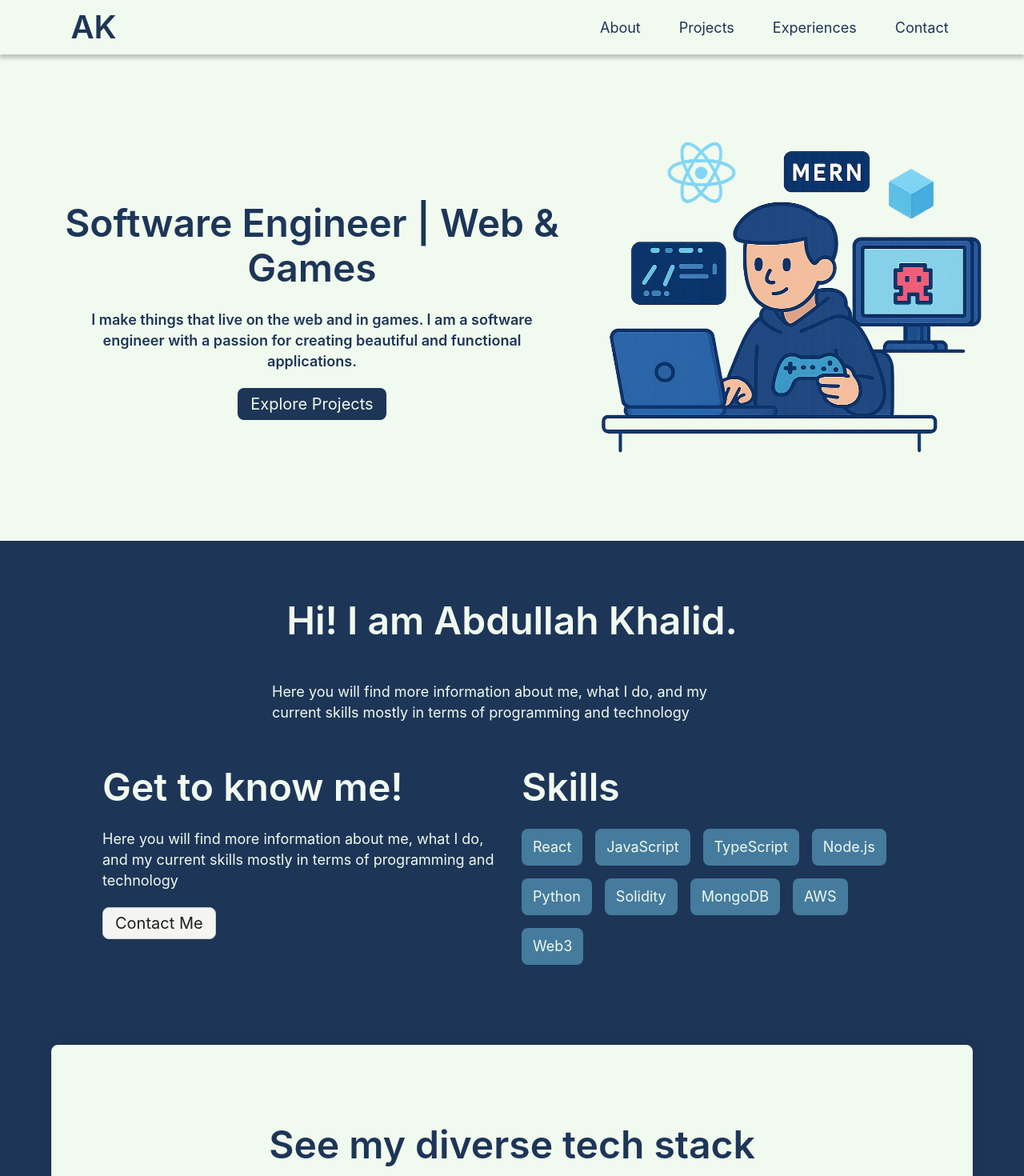
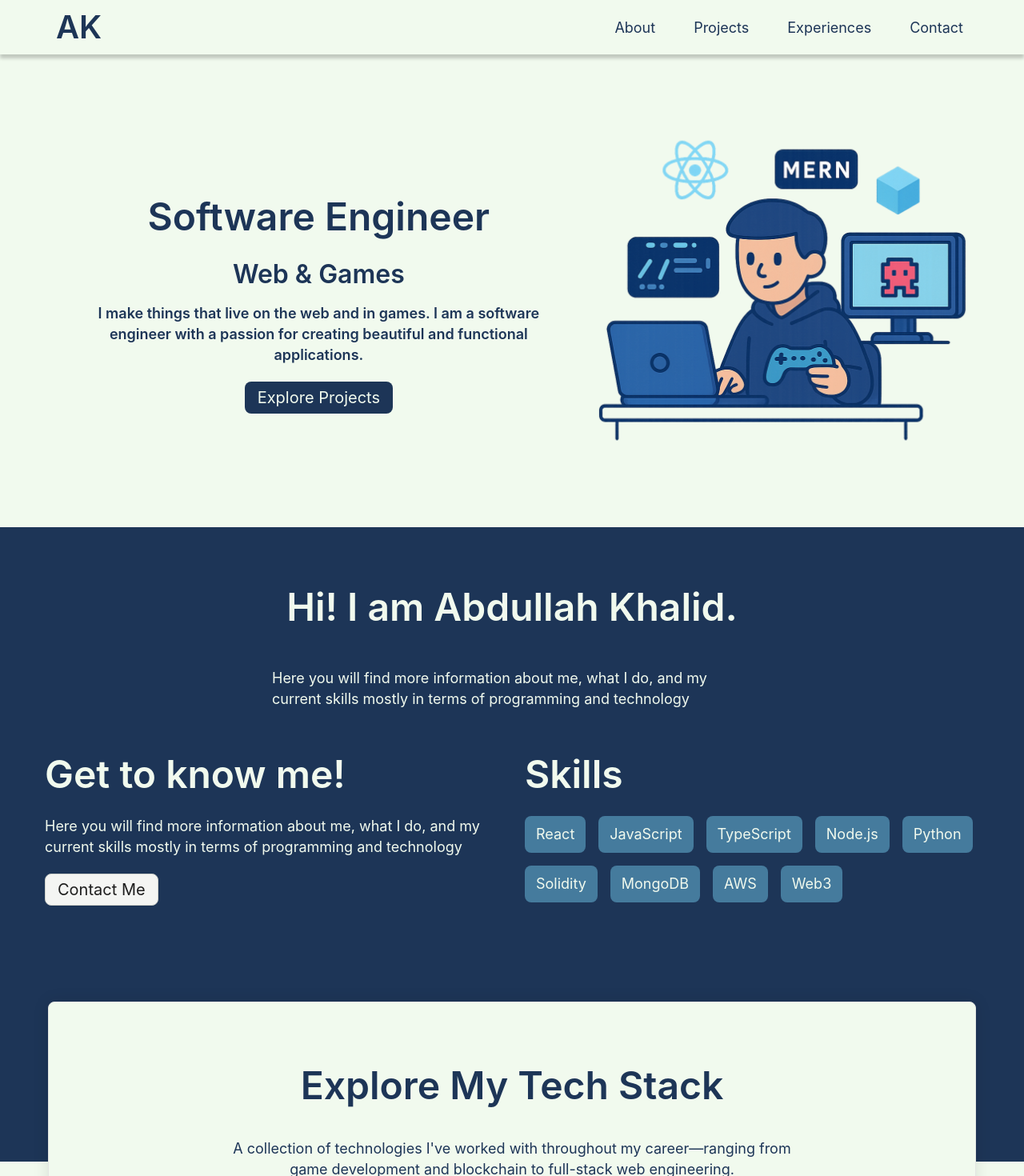
Before and after one commit to sagittariusHere/portfolio, a React (Vite) app in the folder frontend/: page / in a window 1280 px wide. Shown: the top 1470 px of the page at 80% size. Built offline with nearby package versions, Linux system fonts and the light colour scheme.

Commit message:
App level width added

```diff
--- a/frontend/src/components/About/About.tsx
+++ b/frontend/src/components/About/About.tsx
@@ -1,4 +1,4 @@
-import { Button, Flex, theme, Typography } from "antd";
+import { Button, Col, Flex, Row, theme, Typography } from "antd";
 import Tile from "../Shared/Tile";
 import TechStack from "./TechStack";
 import { scrollToSection } from "../../utils/helper";
@@ -22,15 +22,22 @@ export default function About() {
   const { token } = theme.useToken();
 
   return (
-    <Flex id={SECTIONS.ABOUT} vertical>
+    <>
+      <Flex
+        id={SECTIONS.ABOUT}
+        vertical
+        style={{
+          backgroundColor: token.colorBgSolid,
+          paddingBottom: "300px",
+        }}
+      >
         <Flex
           justify="center"
           align="center"
           vertical
+          className="container"
           style={{
-          padding: "20px",
-          backgroundColor: token.colorBgSolid,
-          paddingBottom: "300px",
+            padding: "20px 0",
           }}
         >
           <Flex
@@ -44,40 +51,45 @@ export default function About() {
               Hi! I am Abdullah Khalid.
             </Title>
             <Text style={{ color: token.colorTextSecondary, maxWidth: "600px" }}>
-            Here you will find more information about me, what I do, and my
-            current skills mostly in terms of programming and technology
+              Here you will find more information about me, what I do, and my current
+              skills mostly in terms of programming and technology
             </Text>
           </Flex>
-        <Flex gap="large" justify="space-evenly" wrap>
-          <Flex vertical align="start">
-            <Title style={{ color: token.colorTextSecondary }}>
-              Get to know me!
-            </Title>
-            <Text
-              style={{ color: token.colorTextSecondary, maxWidth: "500px" }}
+          <Row justify="space-between" align="top" style={{ width: "100%" }} gutter={32}>
+            <Col
+              xs={24}
+              md={12}
+              style={{
+                display: "flex",
+                flexDirection: "column",
+                justifyContent: "center",
+              }}
             >
-              Here you will find more information about me, what I do, and my
-              current skills mostly in terms of programming and technology
+              <Title style={{ color: token.colorTextSecondary }}>Get to know me!</Title>
+              <Text style={{ color: token.colorTextSecondary, maxWidth: "600px" }}>
+                Here you will find more information about me, what I do, and my current
+                skills mostly in terms of programming and technology
               </Text>
               <Button
                 size="large"
-              style={{ marginTop: "20px", width: "auto" }}
+                style={{ marginTop: "20px", alignSelf: "flex-start" }}
                 onClick={() => scrollToSection(SECTIONS.CONTACT)}
               >
                 Contact Me
               </Button>
-          </Flex>
-          <Flex vertical>
+            </Col>
+            <Col xs={24} md={12}>
               <Title style={{ color: token.colorTextSecondary }}>Skills</Title>
-            <Flex wrap gap="middle" style={{ maxWidth: "500px" }}>
+              <Flex wrap gap="middle">
                 {skills.map((skill, index) => (
                   <Tile key={index} text={skill} />
                 ))}
               </Flex>
-          </Flex>
+            </Col>
+          </Row>
         </Flex>
       </Flex>
       <TechStack style={{ marginTop: "-200px" }} />
-    </Flex>
+    </>
   );
 }
--- a/frontend/src/components/About/TechStack.tsx
+++ b/frontend/src/components/About/TechStack.tsx
@@ -9,9 +9,11 @@ type TechStackProps = {
 
 export default function TechStack({ style }: TechStackProps) {
   return (
+    <div className="container">
       <CardContainer
-      title="See my diverse tech stack"
-      subtitle="These are the techonologies that I have worked on over the span of my career."
+        title="Explore My Tech Stack"
+        subtitle="A collection of technologies I've worked with throughout my
+      career—ranging from game development and blockchain to full-stack web engineering."
         style={style}
       >
         <Row gutter={[24, 24]} justify="center" style={{ marginTop: "20px" }}>
@@ -31,5 +33,6 @@ export default function TechStack({ style }: TechStackProps) {
           ))}
         </Row>
       </CardContainer>
+    </div>
   );
 }
--- a/frontend/src/components/Experiences/Experiences.tsx
+++ b/frontend/src/components/Experiences/Experiences.tsx
@@ -3,10 +3,12 @@ import SectionTitle from "../Shared/SectionTitle";
 
 export default function Experience() {
   return (
-    <SectionTitle
-      id={SECTIONS.EXPERIENCES}
-      title="Experiences"
-      subtitle="Here are some of my experiences. Here are some of my experiences. Here are some of my experiences. Here are some of my experiences"
-    />
+    <div className="container">
+      <SectionTitle
+        id={SECTIONS.EXPERIENCES}
+        title="Experiences"
+        subtitle="Here are some of my experiences. Here are some of my experiences. Here are some of my experiences. Here are some of my experiences"
+      />
+    </div>
   );
 }
--- a/frontend/src/components/Hero/Hero.tsx
+++ b/frontend/src/components/Hero/Hero.tsx
@@ -7,23 +7,23 @@ const { Title, Text } = Typography;
 
 export default function Hero() {
   return (
+    <div className="container">
       <Row
         justify="center"
         align="middle"
         style={{
-        margin: "3em 40px",
+          margin: "3em 0",
           textAlign: "center",
         }}
       >
         <Col xs={24} md={14} style={{ padding: "20px" }}>
-        <Title>Software Engineer | Web & Games</Title>
-        <Text
-          strong
-          style={{ display: "block", maxWidth: "600px", margin: "0 auto" }}
-        >
-          I make things that live on the web and in games. I am a software
-          engineer with a passion for creating beautiful and functional
-          applications.
+          <Title>Software Engineer</Title>
+          <Title level={3} style={{ margin: "16px 0" }}>
+            Web & Games
+          </Title>
+          <Text strong style={{ display: "block", maxWidth: "600px", margin: "0 auto" }}>
+            I make things that live on the web and in games. I am a software engineer with
+            a passion for creating beautiful and functional applications.
           </Text>
           <Button
             type="primary"
@@ -46,5 +46,6 @@ export default function Hero() {
           />
         </Col>
       </Row>
+    </div>
   );
 }
--- a/frontend/src/components/Navbar/Navbar.tsx
+++ b/frontend/src/components/Navbar/Navbar.tsx
@@ -26,7 +26,6 @@ function Navbar() {
       style={{
         backgroundColor: token.colorBgBase,
         boxShadow: "0 5px 4px rgba(0, 0, 0, 0.2)",
-        paddingInline: 16,
         position: "sticky",
         top: 0,
         zIndex: 1000,
@@ -36,9 +35,8 @@ function Navbar() {
       <Flex
         justify="space-between"
         align="center"
+        className="container"
         style={{
-          maxWidth: "90%",
-          margin: "0 auto",
           width: "100%",
         }}
       >
--- a/frontend/src/components/Projects/ProjectItem.tsx
+++ b/frontend/src/components/Projects/ProjectItem.tsx
@@ -27,9 +27,11 @@ export default function ProjectItem({
         background: token.colorBgContainer,
         height: "100%",
         display: "flex",
+        justifyContent: "center",
+        margin: "auto",
       }}
     >
-      <Flex vertical align="center" justify="space-between" style={{ height: "100%" }}>
+      <Flex vertical align="center" style={{ height: "100%" }}>
         <Flex
           justify="center"
           align="center"
@@ -68,7 +70,7 @@ export default function ProjectItem({
             >
               {techStackList.map((tech, index) => (
                 <Tooltip title={tech.alt} key={index}>
-                  <Image height={50} preview={false} src={tech.src} alt={tech.alt} />
+                  <Image height={40} preview={false} src={tech.src} alt={tech.alt} />
                 </Tooltip>
               ))}
             </Flex>
--- a/frontend/src/components/Projects/Projects.tsx
+++ b/frontend/src/components/Projects/Projects.tsx
@@ -90,7 +90,7 @@ const projects = [
 
 export default function Projects() {
   return (
-    <div style={{ margin: "0 5% 5% 5%" }}>
+    <div className="container">
       <SectionTitle
         id={SECTIONS.PROJECTS}
         title="Projects"
@@ -98,7 +98,7 @@ export default function Projects() {
          — explore a diverse collection of my work across full-stack development,
           smart contracts, and game design."
       />
-      <Row justify="center" gutter={[24, 24]}>
+      <Row justify="center" gutter={[34, 34]}>
         {projects.map((project, index) => (
           <Col key={index} sm={24} md={12} lg={12} xl={8}>
             <ProjectItem
--- a/frontend/src/components/Shared/CardContainer.tsx
+++ b/frontend/src/components/Shared/CardContainer.tsx
@@ -19,7 +19,6 @@ export default function CardContainer({
   return (
     <Card
       style={{
-        width: "90%",
         marginBottom: "50px",
         marginRight: "auto",
         marginLeft: "auto",
@@ -30,13 +29,7 @@ export default function CardContainer({
         ...style,
       }}
     >
-      <Flex
-        justify="center"
-        align="center"
-        vertical
-        style={{ padding: "20px" }}
-        gap="small"
-      >
+      <Flex justify="center" align="center" vertical gap="small">
         {title && <Title style={{ marginBottom: "30px" }}>{title}</Title>}
         {subtitle && (
           <Text
--- a/frontend/src/index.css
+++ b/frontend/src/index.css
@@ -2,6 +2,7 @@
   --font-body: 'Segoe UI', sans-serif;
   --background-color: #f5f5f5;
   --text-color: rgba(0, 0, 0, 0.88);
+  --content-width: 1200px
 }
 
 body {
@@ -17,3 +18,10 @@ html {
   scroll-behavior: smooth;
   scroll-padding-top: 70px;
 }
+
+.container {
+  max-width: var(--content-width);
+  width: 100%;
+  margin: 0 auto;
+  padding: 0 20px;
+}
```
Also changed, not shown: frontend/src/components/Contact/Contact.tsx (+4 -8 lines), frontend/src/components/Footer/Footer.tsx (+7 -14 lines). Lines whose indentation alone changed are shown as unchanged.
